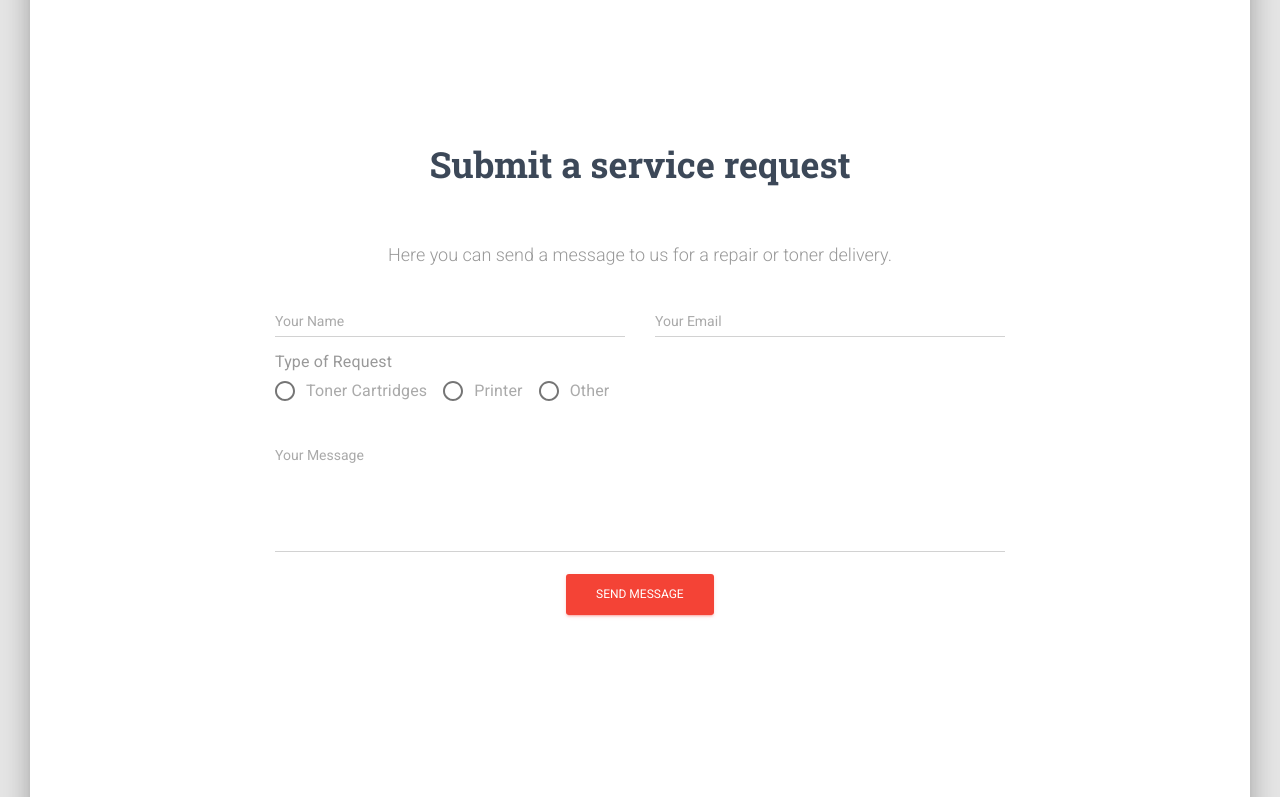
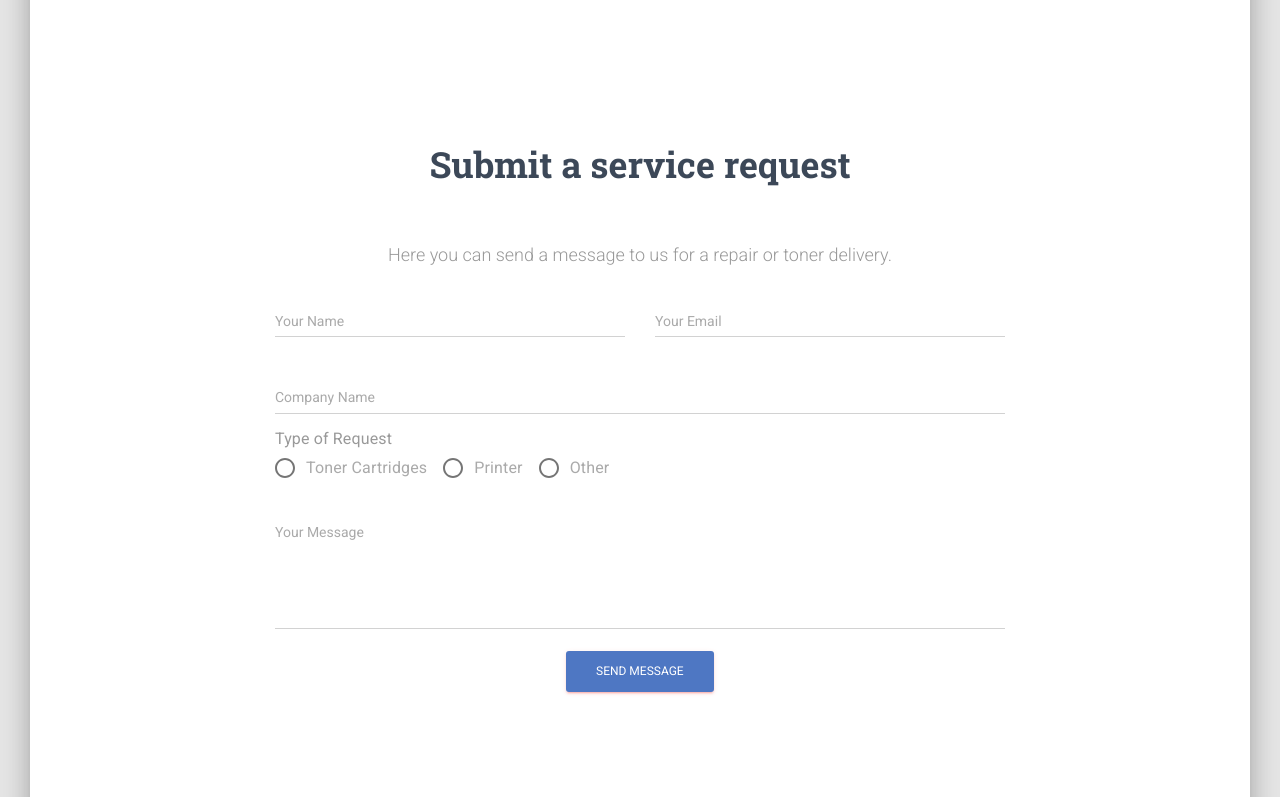
Before and after one commit to travisdbates/laser-express, a Next.js app: page /landing in a window 1280 px wide. Shown: the part 2000-2797 px from the top of the page. Built offline with nearby package versions, Linux system fonts and the light colour scheme.

Commit message:
Changed color

```diff
--- a/assets/jss/nextjs-material-kit.js
+++ b/assets/jss/nextjs-material-kit.js
@@ -71,7 +71,7 @@ const defaultFont = {
 
 const primaryColor = "#9c27b0";
 const warningColor = "#ff9800";
-const dangerColor = "#f44336";
+const dangerColor = "#4E77C3";
 const successColor = "#4caf50";
 const infoColor = "#00acc1";
 const roseColor = "#e91e63";
--- a/assets/jss/nextjs-material-kit/pages/landingPageSections/workStyle.js
+++ b/assets/jss/nextjs-material-kit/pages/landingPageSections/workStyle.js
@@ -17,7 +17,7 @@ const workStyle = {
     textAlign: "center"
   },
   error: {
-    color: "#E34B36",
+    color: "#4E77C3",
     textAlign: "center"
   },
   success: {
--- a/pages-sections/LandingPage-Sections/WorkSection.js
+++ b/pages-sections/LandingPage-Sections/WorkSection.js
@@ -93,6 +93,20 @@ export default function WorkSection() {
                 />
               </GridItem>
               <GridItem xs={12} sm={12} md={12}>
+                <CustomInput
+                  name="company"
+                  labelText="Company Name"
+                  id="company"
+                  formControlProps={{
+                    fullWidth: true
+                  }}
+                  value={state.value}
+                  onChange={handleChange}
+                  required
+
+                />
+              </GridItem>
+              <GridItem xs={12} sm={12} md={12}>
                 <FormControl component="fieldset" className={classes.formControl}>
                   <FormLabel component="legend" className={classes.formControl}>Type of Request</FormLabel>
                   <RadioGroup className={classes.formControl} aria-label="request" name="service-type" onChange={handleChange}>
```
